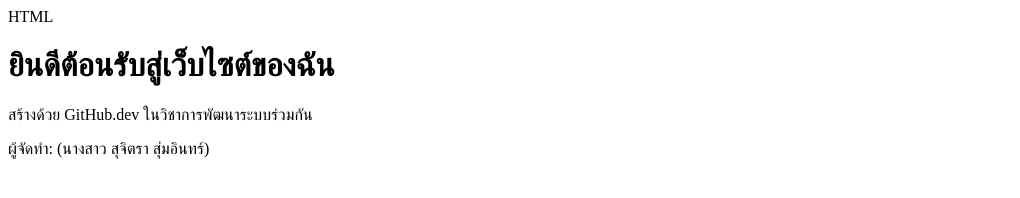
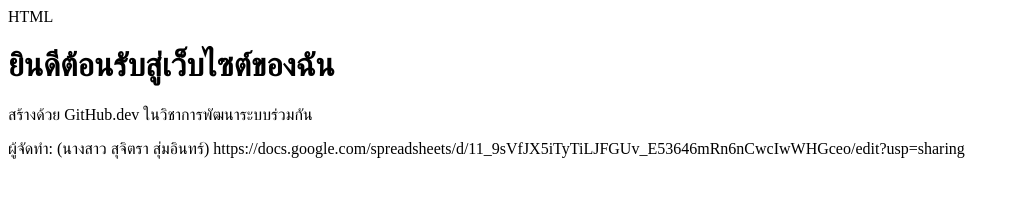
Before and after one commit to s32824-afk/my-first-repo, a plain HTML site: page index.html in a window 1280 px wide. Shown: the whole page, without its empty margins (0-1020 px from the left). Drawn offline with Linux system fonts and the light colour scheme.

Commit message:
Update index.html

```diff
--- a/index.html
+++ b/index.html
@@ -8,6 +8,6 @@ HTML
 <body>
     <h1>ยินดีต้อนรับสู่เว็บไซต์ของฉัน</h1>
     <p>สร้างด้วย GitHub.dev ในวิชาการพัฒนาระบบร่วมกัน</p>
-    <p>ผู้จัดทำ: (นางสาว สุจิตรา สุ่มอินทร์)</p>
+    <p>ผู้จัดทำ: (นางสาว สุจิตรา สุ่มอินทร์) https://docs.google.com/spreadsheets/d/11_9sVfJX5iTyTiLJFGUv_E53646mRn6nCwcIwWHGceo/edit?usp=sharing
 </body>
 </html>
```
